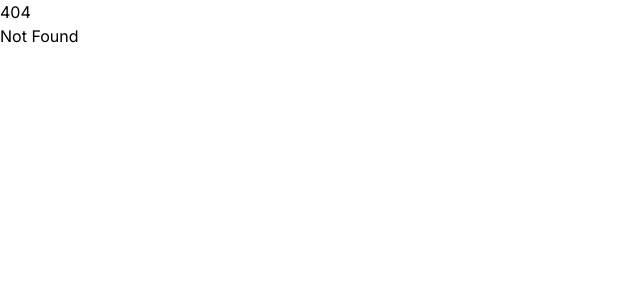
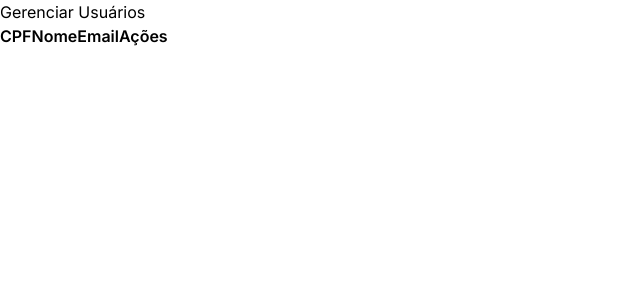
Before and after one commit to eukaualima/capsula-2, a SvelteKit app: page /usuarios in a window 1280 px wide. Before the commit this address had no page. Shown: the top 300 px of the page, without its empty margins (0-640 px from the left). Built offline with nearby package versions, Linux system fonts and the light colour scheme.

Commit message:
criação dos arquivos com TODO para usuários

```diff
--- /dev/null
+++ b/src/routes/usuarios/+page.server.js
@@ -0,0 +1,17 @@
+import { UsuarioDAO } from '$lib/server/database/DAO/UsuarioDAO';
+
+// TODO: Implementar a função load
+export async function load() {
+    // 1. Chamar o método do DAO que lista os usuários
+    // 2. Retornar um objeto contendo a lista (ex: { usuarios: listaDeUsuarios })
+}
+
+// TODO: Implementar as actions da página
+export const actions = {
+    deletar: async ({ request }) => {
+        // 1. Extrair os dados do formulário (FormData)
+        // 2. Pegar o CPF enviado
+        // 3. Chamar o método do DAO para deletar
+        // 4. Retornar uma mensagem de sucesso ou erro
+    }
+};
--- /dev/null
+++ b/src/routes/usuarios/+page.svelte
@@ -0,0 +1,19 @@
+<script>
+    // Aqui recebemos os dados enviados pelo '+page.server.js'
+    export let data;
+</script>
+
+<h1>Gerenciar Usuários</h1>
+
+<table>
+    <thead>
+        <tr>
+            <th>CPF</th>
+            <th>Nome</th>
+            <th>Email</th>
+            <th>Ações</th>
+        </tr>
+    </thead>
+    <tbody>
+        </tbody>
+</table>
```
